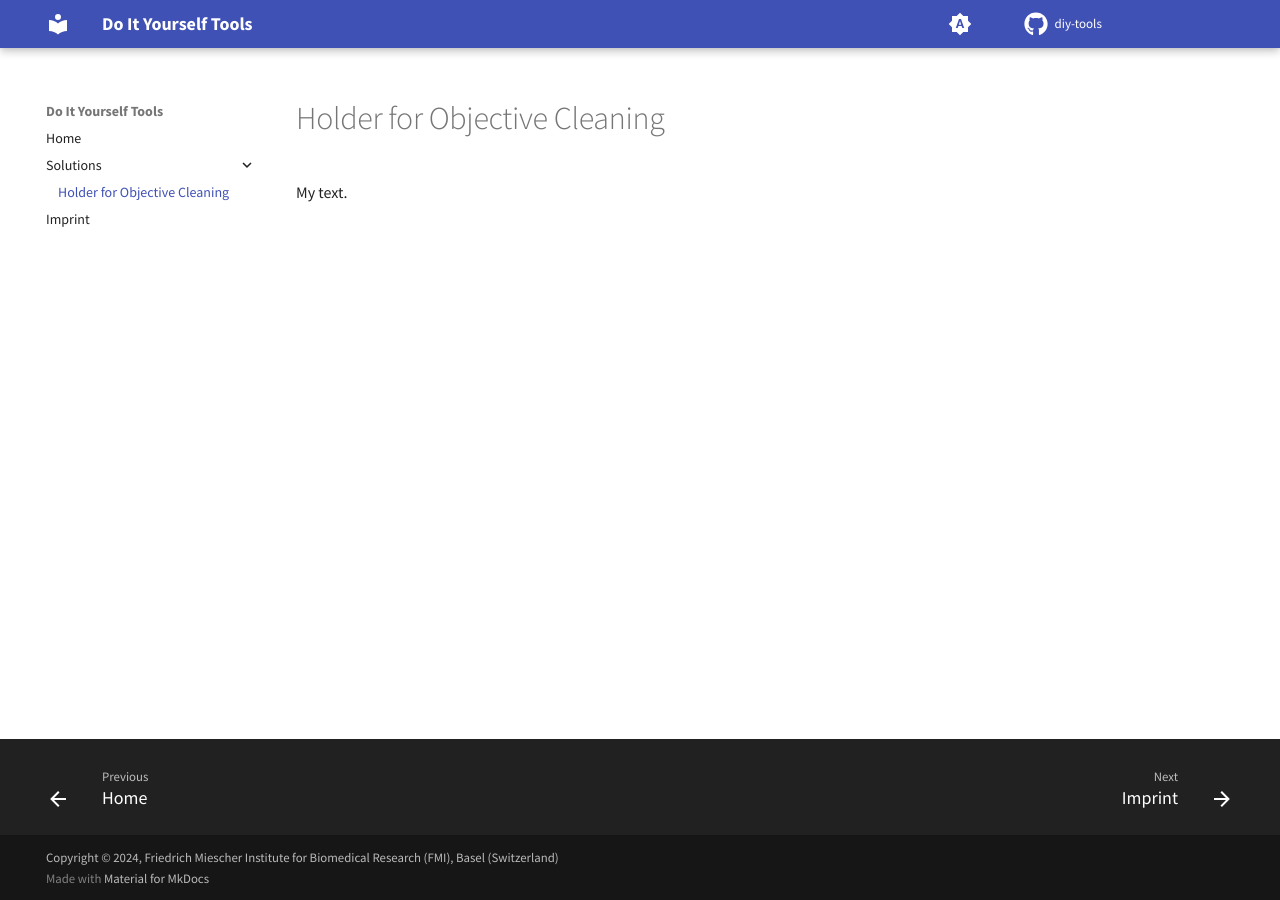
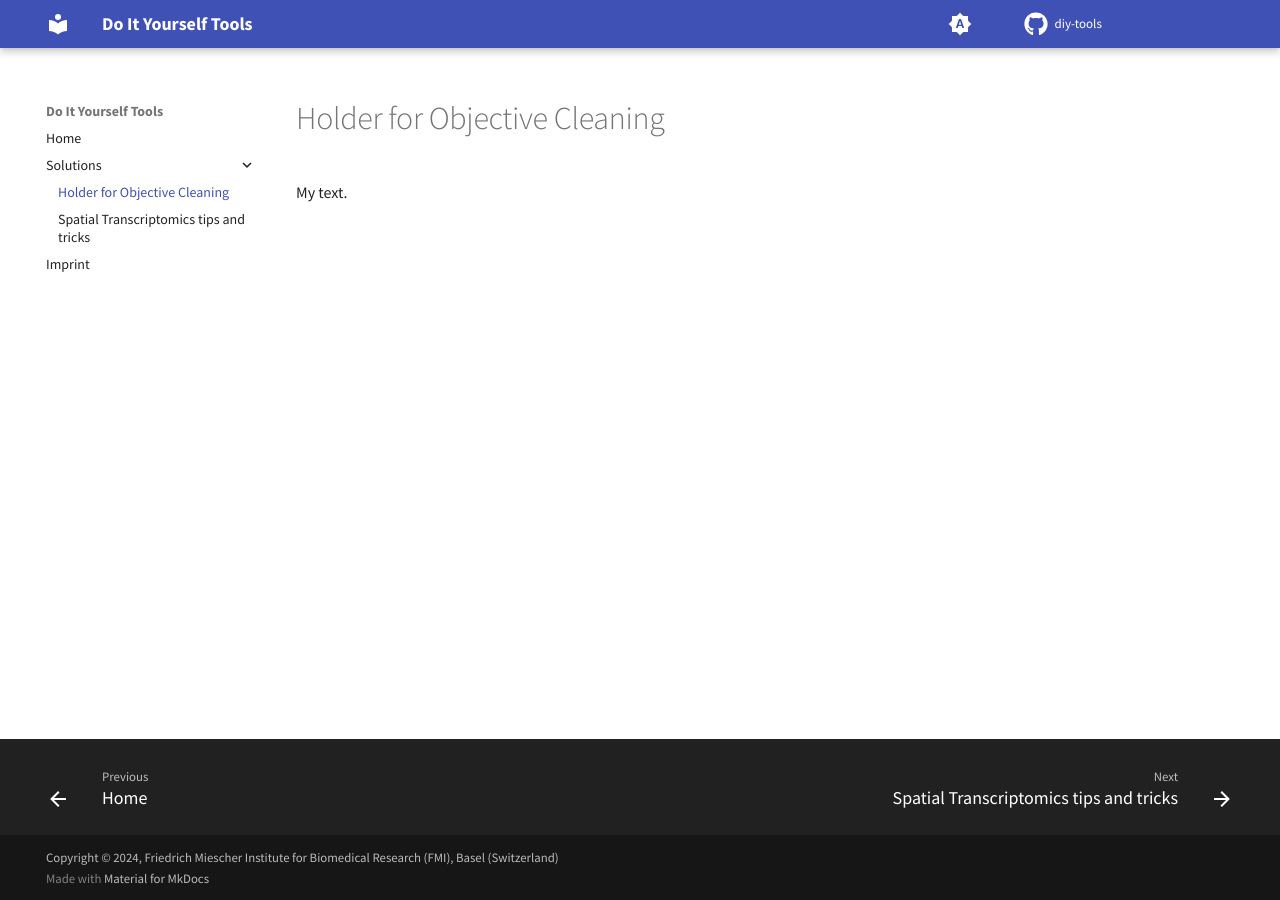
Before and after one commit to fmi-faim/diy-tools, an MkDocs documentation site: the page built from docs/solutions/holder_for_objective_cleaning.md, in a window 1280 px wide. Built offline with MkDocs 1.6.1 and Material for MkDocs 9.7.7, drawn with Linux system fonts in a browser that asks for light colours; comment, search, counter and statistics services are not loaded.

Commit message:
Created spatial transcriptomics sections in diy and added path in yml file

```diff
--- /dev/null
+++ b/docs/solutions/spatial_transcriptomics.md
@@ -0,0 +1,3 @@
+# Spatial Transcriptomics tips and tricks
+
+Hello FAIM
--- a/mkdocs.yml
+++ b/mkdocs.yml
@@ -7,6 +7,7 @@
   - Home: index.md
   - Solutions:
     - 'Holder for Objective Cleaning': solutions/holder_for_objective_cleaning.md
+    - 'Spatial Transcriptomics tips and tricks': solutions/spatial_transcriptomics.md
   - Imprint: imprint.md
 theme:
   name: material
```
